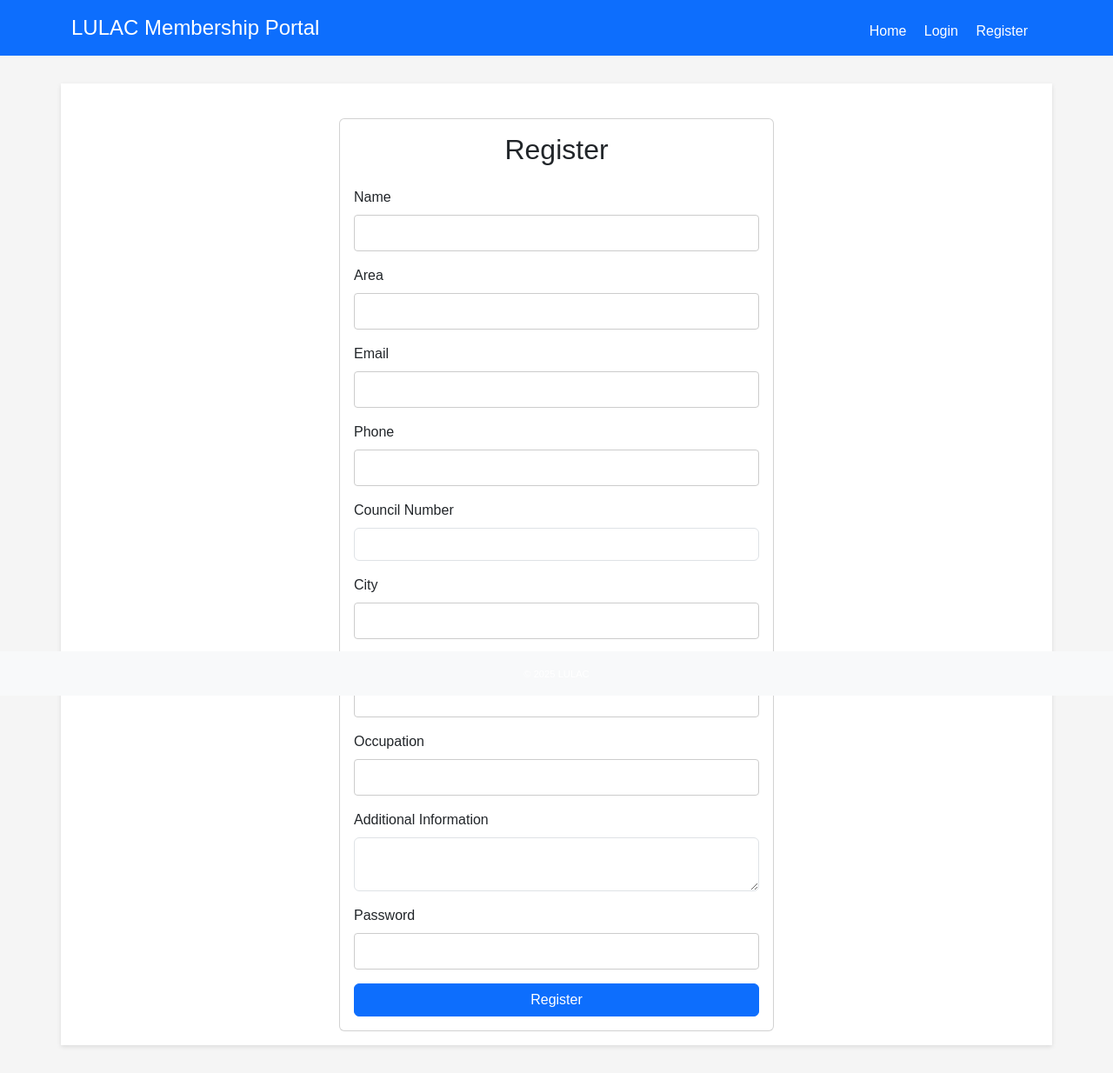
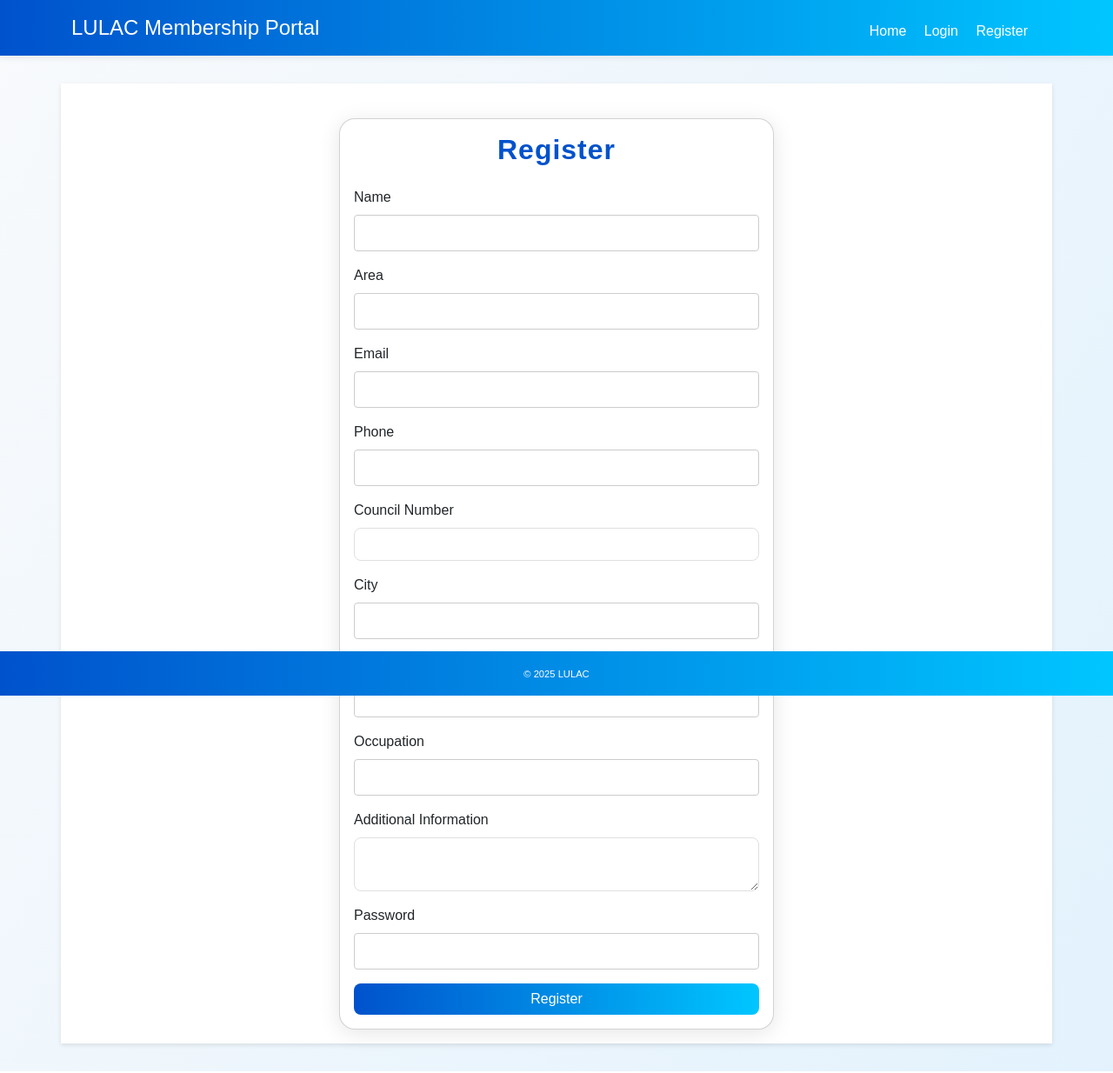
Before and after one commit to Kamolchig/LULAC-DIRECTORY, a Flask app: page /register in a window 1280 px wide. Shown: the whole page at 87% size. Run offline with Flask 2, Linux system fonts and the light colour scheme.

Commit message:
Fix color 2

```diff
--- a/static/style.css
+++ b/static/style.css
@@ -2,14 +2,15 @@
     font-family: Arial, sans-serif;
     margin: 0;
     padding: 0;
-    background-color: #f5f5f5;
+    background: linear-gradient(120deg, #f8fafc 0%, #e3f2fd 100%);
     color: #333;
 }
 
 header {
-    background-color: #004272;
+    background: linear-gradient(90deg, #0052cc 0%, #00c6ff 100%);
     color: white;
     padding: 1rem;
+    box-shadow: 0 2px 8px rgba(0,0,0,0.08);
 }
 
 header h1 {
@@ -25,10 +26,13 @@
     color: #a1c9f1;
     margin-right: 1rem;
     text-decoration: none;
+    transition: color 0.2s, text-shadow 0.2s;
 }
 
 nav a:hover {
     text-decoration: underline;
+    color: #ffd700 !important;
+    text-shadow: 0 2px 8px #00c6ff88;
 }
 
 main {
@@ -42,12 +46,13 @@
 footer {
     text-align: center;
     padding: 1rem;
-    background-color: #004272;
+    background: linear-gradient(90deg, #0052cc 0%, #00c6ff 100%);
     color: white;
     position: fixed;
     bottom: 0;
     width: 100%;
     font-size: 0.8rem;
+    border-top: none;
 }
 
 form label {
@@ -118,3 +123,80 @@
 .filter-form input[type="submit"] {
     align-self: flex-start;
 }
+
+/* Gradiente en el header y footer */
+header.bg-primary {
+    background: linear-gradient(90deg, #0052cc 0%, #00c6ff 100%);
+    box-shadow: 0 2px 8px rgba(0,0,0,0.08);
+}
+
+footer.bg-light {
+    background: linear-gradient(90deg, #0052cc 0%, #00c6ff 100%);
+    color: #fff !important;
+    border-top: none;
+}
+
+/* Tarjetas y formularios */
+.card {
+    border-radius: 18px;
+    box-shadow: 0 4px 24px rgba(0,0,0,0.10);
+    transition: box-shadow 0.3s;
+}
+.card:hover {
+    box-shadow: 0 8px 32px rgba(0,0,0,0.18);
+}
+
+/* Botones animados */
+.btn-primary {
+    background: linear-gradient(90deg, #0052cc 0%, #00c6ff 100%);
+    border: none;
+    border-radius: 8px;
+    transition: background 0.3s, transform 0.2s;
+}
+.btn-primary:hover {
+    background: linear-gradient(90deg, #00c6ff 0%, #0052cc 100%);
+    transform: scale(1.05);
+}
+
+/* Inputs y textarea */
+.form-control {
+    border-radius: 8px;
+    border: 1px solid #e0e0e0;
+    transition: border-color 0.2s, box-shadow 0.2s;
+}
+.form-control:focus {
+    border-color: #00c6ff;
+    box-shadow: 0 0 0 2px #00c6ff33;
+}
+
+/* Animación en links del navbar */
+nav a {
+    transition: color 0.2s, text-shadow 0.2s;
+}
+nav a:hover {
+    color: #ffd700 !important;
+    text-shadow: 0 2px 8px #00c6ff88;
+}
+
+/* Tabla del directorio */
+.table {
+    border-radius: 12px;
+    overflow: hidden;
+    box-shadow: 0 2px 12px rgba(0,0,0,0.07);
+}
+.table-dark th {
+    background: linear-gradient(90deg, #0052cc 0%, #00c6ff 100%);
+    color: #fff;
+}
+
+/* Fondo general */
+body {
+    background: linear-gradient(120deg, #f8fafc 0%, #e3f2fd 100%);
+}
+
+/* Títulos */
+h2, .card-title {
+    font-weight: 700;
+    color: #0052cc;
+    letter-spacing: 1px;
+}
```
